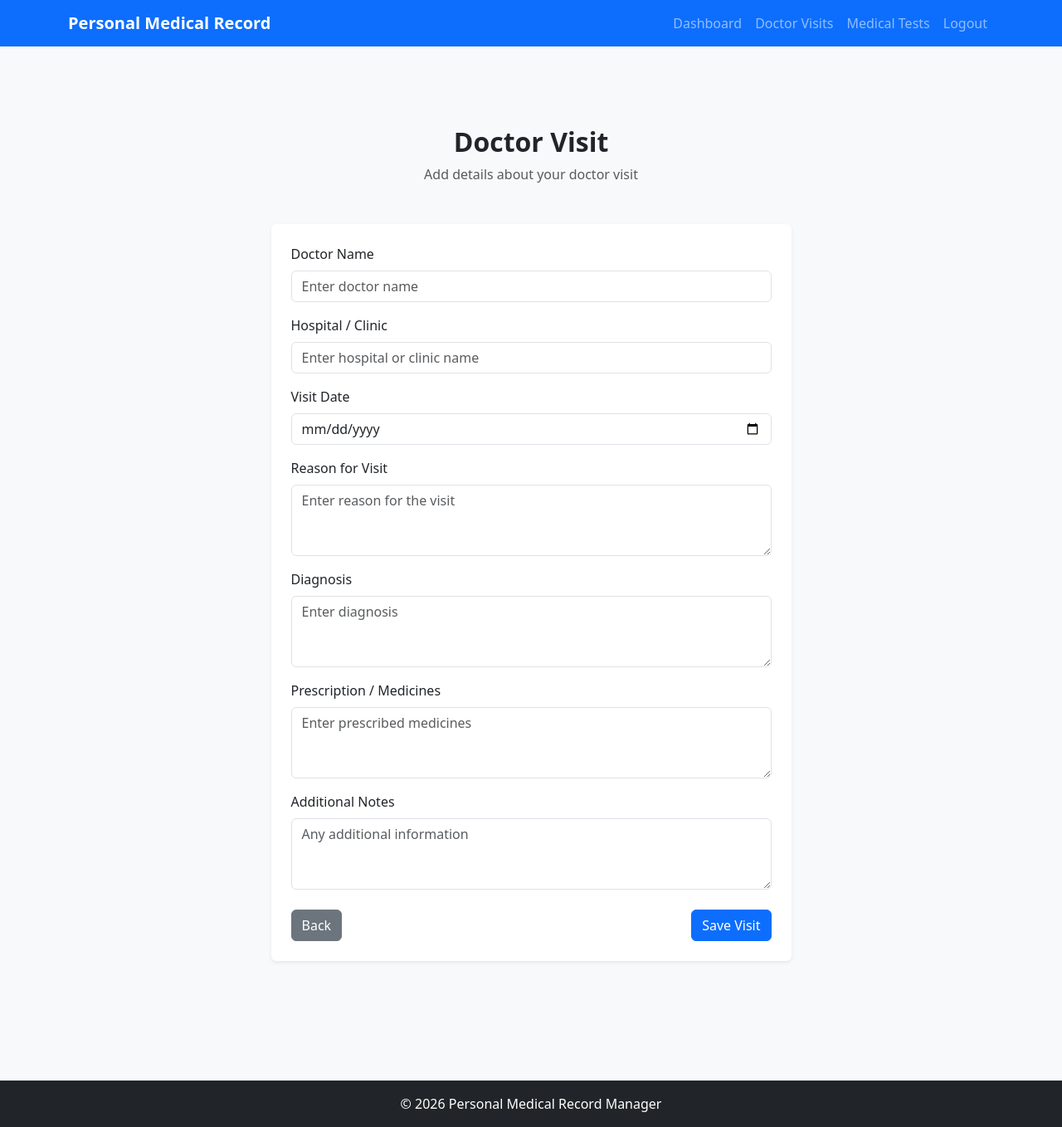
After one commit to KevinMonachan/PersonalMedicalRecordManager, a Django app: page /doctorvisits/doctorvisitform in a window 1280 px wide. The commit adds this page. Shown: the whole page at 83% size. Run offline with Django 5.2, Linux system fonts and the light colour scheme.

Commit message:
connect pages

```diff
--- a/DoctorVisits/urls.py
+++ b/DoctorVisits/urls.py
@@ -2,5 +2,6 @@ from django.urls import path
 from . import views
 
 urlpatterns = [
-    path('visitform',views.visitform, name='visitform'),
+    path('doctorvisit/',views.doctorvisit_view, name='doctorvisit'),
+    path('doctorvisitform',views.doctorvisitform_view,name = "doctorvisitform")
 ]
--- a/DoctorVisits/views.py
+++ b/DoctorVisits/views.py
@@ -2,5 +2,7 @@ from django.shortcuts import render
 from django.http import HttpResponse
 
 # Create your views here.
-def visitform(request):
-    return render(request,'visitForm.html')
+def doctorvisit_view(request):
+    return render(request,'doctorvisit/doctorvisit.html')
+def doctorvisitform_view(request):
+    return render(request,'doctorvisit/doctorvisitform.html')
--- a/accounts/urls.py
+++ b/accounts/urls.py
@@ -3,6 +3,7 @@ from . import views
 
 urlpatterns =[
     path('',views.login_view,name="login"),
-    path('dashboard/',views.dashboard),
-    path('register/',views.registration_view,name="register")
+    path('dashboard/',views.dashboard,name='dashboard'),
+    path('register/',views.registration_view,name="register"),
+    path('logout/',views.logout_view,name="logout")
 ]
--- a/templates/Base.html
+++ b/templates/Base.html
@@ -46,7 +46,7 @@
                     </li>
 
                     <li class="nav-item">
-                        <a class="nav-link" href="#">Doctor Visits</a>
+                        <a href = "{% url 'doctorvisit' %}" class="nav-link" href="#">Doctor Visits</a>
                     </li>
 
                     <li class="nav-item">
@@ -54,7 +54,7 @@
                     </li>
 
                     <li class="nav-item">
-                        <a class="nav-link" href="#">Logout</a>
+                        <a href="{% url  'logout' %}" class="nav-link" href="#">Logout</a>
                     </li>
 
                 </ul>
--- /dev/null
+++ b/templates/doctorvisit/doctorvisitform.html
@@ -0,0 +1,158 @@
+{% extends 'Base.html' %}
+
+{% block title %}Doctor Visits{% endblock %}
+
+{% block content %}
+
+<div class="container py-5">
+
+    <!-- Page Heading -->
+    <div class="text-center mb-5">
+        <h2 class="fw-bold">Doctor Visit</h2>
+        <p class="text-muted">
+            Add details about your doctor visit
+        </p>
+    </div>
+
+    <!-- Doctor Visit Form -->
+    <div class="row justify-content-center">
+
+        <div class="col-md-8 col-lg-7">
+
+            <div class="card shadow-sm border-0">
+
+                <div class="card-body p-4">
+
+                    <form method="POST">
+
+                        {% csrf_token %}
+
+                        <!-- Doctor Name -->
+                        <div class="mb-3">
+                            <label for="doctor_name"
+                                   class="form-label">
+                                Doctor Name
+                            </label>
+
+                            <input type="text"
+                                   class="form-control"
+                                   id="doctor_name"
+                                   name="doctor_name"
+                                   placeholder="Enter doctor name"
+                                   required>
+                        </div>
+
+                        <!-- Hospital Name -->
+                        <div class="mb-3">
+                            <label for="hospital_name"
+                                   class="form-label">
+                                Hospital / Clinic
+                            </label>
+
+                            <input type="text"
+                                   class="form-control"
+                                   id="hospital_name"
+                                   name="hospital_name"
+                                   placeholder="Enter hospital or clinic name"
+                                   required>
+                        </div>
+
+                        <!-- Visit Date -->
+                        <div class="mb-3">
+                            <label for="visit_date"
+                                   class="form-label">
+                                Visit Date
+                            </label>
+
+                            <input type="date"
+                                   class="form-control"
+                                   id="visit_date"
+                                   name="visit_date"
+                                   required>
+                        </div>
+
+                        <!-- Reason -->
+                        <div class="mb-3">
+                            <label for="reason"
+                                   class="form-label">
+                                Reason for Visit
+                            </label>
+
+                            <textarea class="form-control"
+                                      id="reason"
+                                      name="reason"
+                                      rows="3"
+                                      placeholder="Enter reason for the visit"
+                                      required></textarea>
+                        </div>
+
+                        <!-- Diagnosis -->
+                        <div class="mb-3">
+                            <label for="diagnosis"
+                                   class="form-label">
+                                Diagnosis
+                            </label>
+
+                            <textarea class="form-control"
+                                      id="diagnosis"
+                                      name="diagnosis"
+                                      rows="3"
+                                      placeholder="Enter diagnosis"></textarea>
+                        </div>
+
+                        <!-- Prescription -->
+                        <div class="mb-3">
+                            <label for="prescription"
+                                   class="form-label">
+                                Prescription / Medicines
+                            </label>
+
+                            <textarea class="form-control"
+                                      id="prescription"
+                                      name="prescription"
+                                      rows="3"
+                                      placeholder="Enter prescribed medicines"></textarea>
+                        </div>
+
+                        <!-- Notes -->
+                        <div class="mb-4">
+                            <label for="notes"
+                                   class="form-label">
+                                Additional Notes
+                            </label>
+
+                            <textarea class="form-control"
+                                      id="notes"
+                                      name="notes"
+                                      rows="3"
+                                      placeholder="Any additional information"></textarea>
+                        </div>
+
+                        <!-- Buttons -->
+                        <div class="d-flex justify-content-between">
+
+                            <a href="{% url 'dashboard' %}"
+                               class="btn btn-secondary">
+                                Back
+                            </a>
+
+                            <button type="submit"
+                                    class="btn btn-primary">
+                                Save Visit
+                            </button>
+
+                        </div>
+
+                    </form>
+
+                </div>
+
+            </div>
+
+        </div>
+
+    </div>
+
+</div>
+
+{% endblock %}
```
Also changed, not shown: DoctorVisits/Templates/registration.html (deleted, +0 -70 lines), accounts/views.py (+6 -2 lines), templates/dashboard.html (added, +60 -0 lines), templates/doctorvisit/doctorvisit.html (added, +126 -0 lines), db.sqlite3.
